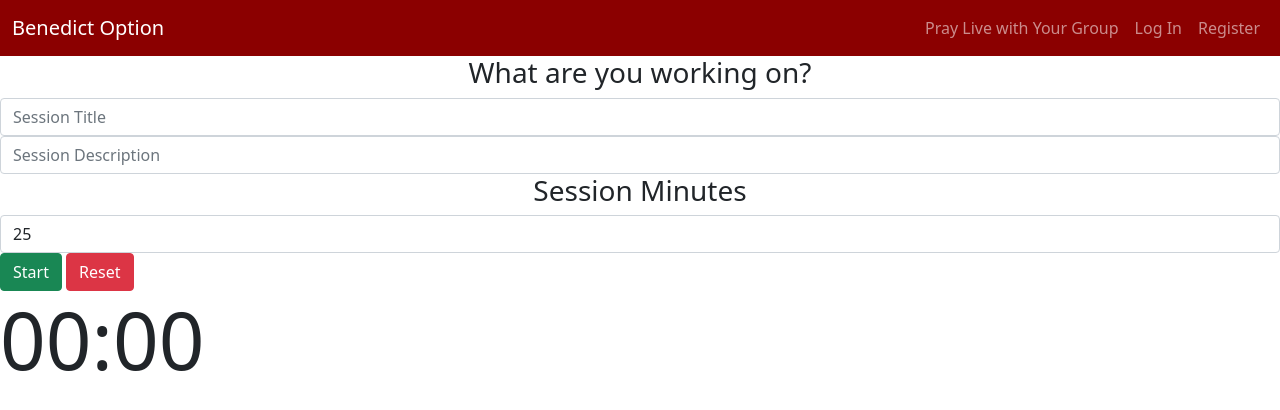
After one commit to stephen-taylor-dev/capstone, a Django app: page /test in a window 1280 px wide. The commit adds this page. Shown: the top 410 px of the page. Run offline with Django 3.2, Linux system fonts and the light colour scheme; some libraries are stand-ins or nearby versions.

Commit message:
starting timer feature

```diff
--- /dev/null
+++ b/capstone/benedict_option/static/benedict_option/countdown.js
@@ -0,0 +1,78 @@
+
+
+// change play button either to start or pause
+function switch_button() {
+    if (document.getElementById("start").innerText == "Pause") {
+        document.getElementById("start").className = "btn btn-success";
+        document.getElementById("start").innerText = "Start";
+    } else {
+        document.getElementById("start").className = "btn btn-warning";
+        document.getElementById("start").innerText = "Pause";
+    }
+}
+
+
+// reset to default values
+function reset() {
+    clearInterval(interval);
+    switch_button();
+    counter = 0;
+    interval = -1;
+    document.getElementById("countdown").innerHTML = '';
+}
+
+// Function for handling min and sec properly
+function convert_time(s) {
+    // trunc https://stackoverflow.com/questions/7641818/how-can-i-remove-the-decimal-part-from-javascript-number //
+    // Math to convert secs to minutes. Divide secs by minutes and remove decimal.
+    var min = Math.trunc(s / 60);
+    // find secs as remainder
+    var sec = s % 60;
+    // https://stackoverflow.com/questions/8935414/getminutes-0-9-how-to-display-two-digit-numbers//
+    // format countdown display to have 2 digits.
+    return ((min < 10) ? '0' : '') + min + ':' + ((sec < 10) ? '0' : '') + sec;
+}
+
+
+// create counter variable to count number of secs. elapsed
+var counter = 0;
+var interval = -1;
+
+
+// This function executes every time the start/pause button is clicked.
+function timer() {
+    // convert session min to sec because count_down() will run every sec.
+    var minutes = document.getElementById("set_time").value * 60;
+    var time = document.getElementById("countdown");
+    // Check if timer is paused. If so start count_down again.
+    if (interval == -1) {
+        // start the countdown interval, calls timer function every sec.
+        interval = setInterval(count_down, 1000);
+        switch_button();
+
+        // Intiates the countdown timer
+        function count_down() {
+            counter++;
+            // update the countdown display after subtracting min-counter
+            time.innerHTML = convert_time(minutes - counter);
+            // if the counter = remaining timer has finished
+            if (counter == minutes) {
+                clearInterval(interval);
+                counter = 0;
+                time.innerHTML = "Break Time! &#127881;";
+                // update time in minute input to default to 5 for 5 min break
+                document.getElementById("set_time").innerHTML = 5;
+                // play alarm sound
+                document.getElementById("alarm").play();
+
+            }
+        }
+
+        // Else pause the timer
+    } else {
+        clearInterval(interval);
+        interval = -1;
+        switch_button();
+    }
+
+}
--- a/capstone/benedict_option/templates/benedict_option/layout.html
+++ b/capstone/benedict_option/templates/benedict_option/layout.html
@@ -11,6 +11,7 @@
     <link href="{% static 'benedict_option/styles.css' %}" rel="stylesheet">
     <script src="https://cdn.jsdelivr.net/npm/bootstrap@5.1.3/dist/js/bootstrap.bundle.min.js" integrity="sha384-ka7Sk0Gln4gmtz2MlQnikT1wXgYsOg+OMhuP+IlRH9sENBO0LRn5q+8nbTov4+1p" crossorigin="anonymous"></script>
     <script src="{% static 'benedict_option/script.js' %}"></script>
+    <script src="{% static 'benedict_option/countdown.js' %}"></script>
     <!-- Bootstrap Icons -->
     <link rel="stylesheet" href="https://cdn.jsdelivr.net/npm/bootstrap-icons@1.8.1/font/bootstrap-icons.css">
 
--- /dev/null
+++ b/capstone/benedict_option/templates/benedict_option/test.html
@@ -0,0 +1,30 @@
+{% extends "benedict_option/layout.html" %}
+
+
+{% block body %}
+<p class="h3 text-center">What are you working on?</p>
+
+    <div class="form-group">
+        <input class="form-control" id="title" name="title" type="text" placeholder="Session Title">
+        <input class="form-control" id="description" name="description" type="text" placeholder="Session Description">
+    </div>
+
+<p class="h3 text-center">Session Minutes</p>
+
+<div class="form-group">
+    <input autocomplete="off" focus class="form-control" value="25" id="set_time" name="set_time" placeholder="Minutes" type="number">
+    <button id="start" class="btn btn-success" type="submit" onclick="timer()">Start</button>
+    <button type="button" class="btn btn-danger" onclick="reset()">Reset</button>
+</div>
+
+<div>
+    <h1 class="display-1" id="countdown">00:00</h1>
+</div>
+
+<audio id="alarm">
+    <source src="/static/analog-watch-alarm.mp3", type="audio/mp3">
+ </audio>
+
+
+
+ {% endblock %}
--- a/capstone/benedict_option/urls.py
+++ b/capstone/benedict_option/urls.py
@@ -8,6 +8,7 @@ urlpatterns = [
     path("register", views.register, name="register"),
     path("pray", views.pray, name="pray"),
     path("feed", views.loadFeed, name="feed"),
+    path("test", views.test, name="test"),
 
     # API Paths
     path("liturgy/<int:length>", views.loadLiturgyLength, name="loadLiturgyLength"),
--- a/capstone/benedict_option/views.py
+++ b/capstone/benedict_option/views.py
@@ -47,6 +47,10 @@ def loadLiturgy(request, id):
     liturgy = get_object_or_404(Liturgy, pk=id)
     jsonLiturgy = liturgy.to_json()
     return JsonResponse(jsonLiturgy, safe=False)
+
+def test(request):
+    return render(request, "benedict_option/test.html")
+
 
 # refactor this - copied from index function
 def pray(request):
```
Also changed, not shown: capstone/benedict_option/templates/benedict_option/index.html (+4 -35 lines).
